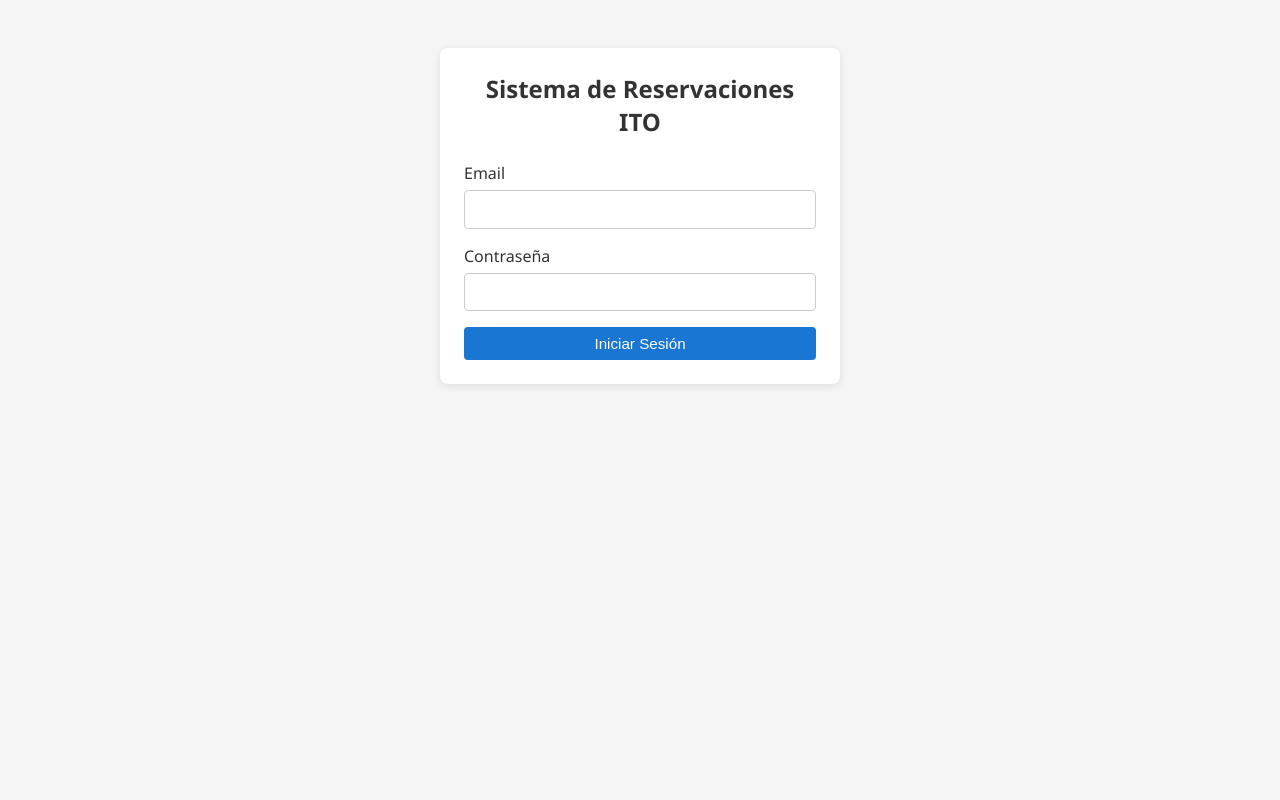
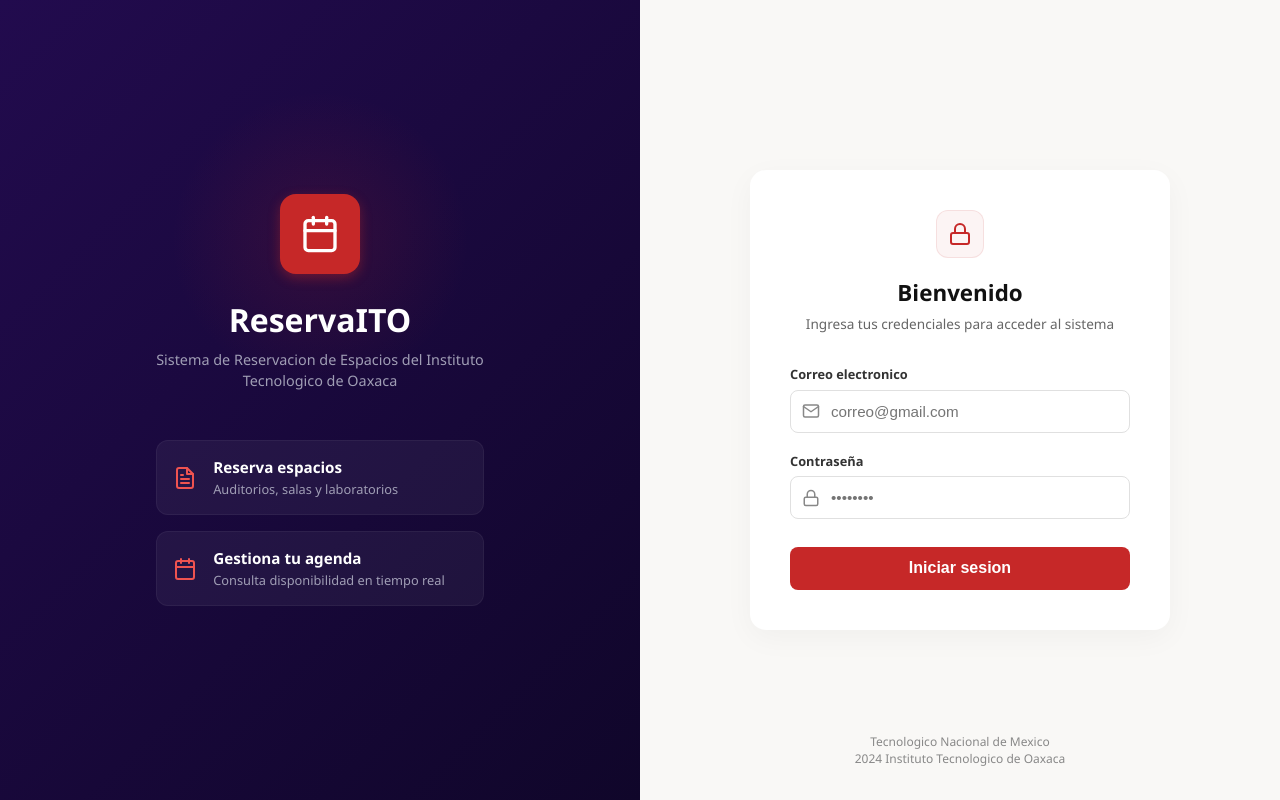
Before and after one commit to dev-deivis/sistema-reservaciones-ito, a React (Vite) app in the folder frontend/: page /login in a window 1280 px wide. Built offline with nearby package versions, Linux system fonts and the light colour scheme; the HTML template or start-up script is replaced by a standard one.

Commit message:
style(ui):rediseño de login

```diff
--- /dev/null
+++ b/frontend/src/pages/Login.css
@@ -0,0 +1,278 @@
+.login-container {
+  display: flex;
+  height: 100vh;
+  width: 100vw;
+  font-family: 'Segoe UI', Tahoma, Geneva, Verdana, sans-serif;
+}
+
+.login-left {
+  flex: 1;
+  background: linear-gradient(135deg, #220b4e 0%, #10062a 100%);
+  display: flex;
+  flex-direction: column;
+  justify-content: center;
+  align-items: center;
+  color: white;
+  padding: 2rem;
+  position: relative;
+  overflow: hidden;
+}
+
+/* Optional glow effect behind logo */
+.login-left::before {
+  content: '';
+  position: absolute;
+  top: 30%;
+  left: 50%;
+  transform: translate(-50%, -50%);
+  width: 300px;
+  height: 300px;
+  background: radial-gradient(circle, rgba(198, 40, 40, 0.15) 0%, rgba(0,0,0,0) 70%);
+  z-index: 0;
+}
+
+.left-content {
+  z-index: 1;
+  display: flex;
+  flex-direction: column;
+  align-items: center;
+  text-align: center;
+  max-width: 400px;
+}
+
+.logo-container {
+  background-color: #c62828;
+  width: 80px;
+  height: 80px;
+  border-radius: 16px;
+  display: flex;
+  justify-content: center;
+  align-items: center;
+  margin-bottom: 1.5rem;
+  box-shadow: 0 4px 12px rgba(198, 40, 40, 0.4);
+}
+
+.logo-container svg {
+  width: 40px;
+  height: 40px;
+  color: white;
+}
+
+.login-title {
+  font-size: 2rem;
+  font-weight: 700;
+  margin-bottom: 0.5rem;
+}
+
+.login-subtitle {
+  color: #a09eb5;
+  font-size: 0.9rem;
+  margin-bottom: 3rem;
+  line-height: 1.5;
+}
+
+.feature-cards {
+  display: flex;
+  flex-direction: column;
+  gap: 1rem;
+  width: 100%;
+}
+
+.feature-card {
+  background: rgba(255, 255, 255, 0.05);
+  border: 1px solid rgba(255, 255, 255, 0.05);
+  border-radius: 12px;
+  padding: 1rem;
+  display: flex;
+  align-items: center;
+  gap: 1rem;
+  text-align: left;
+  transition: background 0.3s;
+}
+
+.feature-card:hover {
+  background: rgba(255, 255, 255, 0.1);
+}
+
+.feature-icon {
+  color: #ef5350;
+  display: flex;
+  justify-content: center;
+  align-items: center;
+}
+
+.feature-icon svg {
+  width: 24px;
+  height: 24px;
+}
+
+.feature-text h4 {
+  font-size: 0.95rem;
+  margin: 0 0 0.2rem 0;
+  color: #fff;
+}
+
+.feature-text p {
+  font-size: 0.8rem;
+  margin: 0;
+  color: #a09eb5;
+}
+
+.login-right {
+  flex: 1;
+  background-color: #f9f8f6;
+  display: flex;
+  flex-direction: column;
+  justify-content: center;
+  align-items: center;
+  padding: 2rem;
+  position: relative;
+}
+
+.login-card {
+  background: white;
+  border-radius: 16px;
+  padding: 2.5rem;
+  width: 100%;
+  max-width: 420px;
+  box-shadow: 0 8px 30px rgba(0,0,0,0.04);
+  display: flex;
+  flex-direction: column;
+  align-items: center;
+}
+
+.lock-icon-container {
+  width: 48px;
+  height: 48px;
+  border-radius: 12px;
+  background-color: rgba(198, 40, 40, 0.05);
+  border: 1px solid rgba(198, 40, 40, 0.1);
+  display: flex;
+  justify-content: center;
+  align-items: center;
+  margin-bottom: 1.2rem;
+  color: #c62828;
+}
+
+.lock-icon-container svg {
+  width: 24px;
+  height: 24px;
+}
+
+.welcome-title {
+  font-size: 1.4rem;
+  font-weight: 700;
+  color: #111;
+  margin-bottom: 0.4rem;
+}
+
+.welcome-subtitle {
+  color: #666;
+  font-size: 0.85rem;
+  margin-bottom: 2rem;
+  text-align: center;
+}
+
+.login-form {
+  width: 100%;
+}
+
+.input-group {
+  margin-bottom: 1.2rem;
+}
+
+.input-group label {
+  display: block;
+  font-size: 0.8rem;
+  font-weight: 600;
+  color: #333;
+  margin-bottom: 0.4rem;
+}
+
+.input-wrapper {
+  position: relative;
+  display: flex;
+  align-items: center;
+}
+
+.input-icon {
+  position: absolute;
+  left: 12px;
+  color: #888;
+  display: flex;
+  justify-content: center;
+  align-items: center;
+}
+
+.input-icon svg {
+  width: 18px;
+  height: 18px;
+}
+
+.input-wrapper input {
+  width: 100%;
+  padding: 0.75rem 0.75rem 0.75rem 2.5rem;
+  border: 1px solid #e0e0e0;
+  border-radius: 8px;
+  font-size: 0.95rem;
+  outline: none;
+  transition: border-color 0.2s;
+  background: #fff;
+}
+
+.input-wrapper input:focus {
+  border-color: #c62828;
+}
+
+.login-button {
+  width: 100%;
+  padding: 0.8rem;
+  background-color: #c62828;
+  color: white;
+  border: none;
+  border-radius: 8px;
+  font-size: 1rem;
+  font-weight: 600;
+  cursor: pointer;
+  transition: background-color 0.2s;
+  margin-top: 0.5rem;
+}
+
+.login-button:hover {
+  background-color: #b71c1c;
+}
+
+.login-button:disabled {
+  background-color: #e57373;
+  cursor: not-allowed;
+}
+
+.login-footer {
+  position: absolute;
+  bottom: 2rem;
+  text-align: center;
+  color: #888;
+  font-size: 0.75rem;
+  line-height: 1.4;
+}
+
+.login-error {
+  color: #d32f2f;
+  font-size: 0.85rem;
+  margin-bottom: 1rem;
+  text-align: center;
+}
+
+@media (max-width: 800px) {
+  .login-container {
+    flex-direction: column;
+  }
+  .login-left, .login-right {
+    flex: none;
+    min-height: 50vh;
+  }
+  .login-footer {
+    position: static;
+    margin-top: 2rem;
+  }
+}
--- a/frontend/src/pages/Login.jsx
+++ b/frontend/src/pages/Login.jsx
@@ -2,6 +2,7 @@
 import { useNavigate } from 'react-router-dom';
 import api from '../api/axios';
 import { useAuth } from '../context/AuthContext';
+import './Login.css';
 
 const Login = () => {
   const [form, setForm] = useState({ email: '', password: '' });
@@ -26,33 +27,121 @@
   };
 
   return (
-    <div style={{ maxWidth: '400px', margin: '3rem auto' }}>
-      <div className="card">
-        <h2 style={{ marginBottom: '1.5rem', textAlign: 'center' }}>Sistema de Reservaciones ITO</h2>
-        <form onSubmit={handleSubmit}>
-          <div className="form-group">
-            <label>Email</label>
+    <div className="login-container">
+      {/* Left Side */}
+      <div className="login-left">
+        <div className="left-content">
+          <div className="logo-container">
+            <svg xmlns="http://www.w3.org/2000/svg" width="24" height="24" viewBox="0 0 24 24" fill="none" stroke="currentColor" strokeWidth="2" strokeLinecap="round" strokeLinejoin="round">
+              <rect x="3" y="4" width="18" height="18" rx="2" ry="2"></rect>
+              <line x1="16" y1="2" x2="16" y2="6"></line>
+              <line x1="8" y1="2" x2="8" y2="6"></line>
+              <line x1="3" y1="10" x2="21" y2="10"></line>
+            </svg>
+          </div>
+          <h1 className="login-title">ReservaITO</h1>
+          <p className="login-subtitle">
+            Sistema de Reservacion de Espacios del Instituto<br />Tecnologico de Oaxaca
+          </p>
+
+          <div className="feature-cards">
+            <div className="feature-card">
+              <div className="feature-icon">
+                <svg xmlns="http://www.w3.org/2000/svg" width="24" height="24" viewBox="0 0 24 24" fill="none" stroke="currentColor" strokeWidth="2" strokeLinecap="round" strokeLinejoin="round">
+                  <path d="M14 2H6a2 2 0 0 0-2 2v16a2 2 0 0 0 2 2h12a2 2 0 0 0 2-2V8z"></path>
+                  <polyline points="14 2 14 8 20 8"></polyline>
+                  <line x1="16" y1="13" x2="8" y2="13"></line>
+                  <line x1="16" y1="17" x2="8" y2="17"></line>
+                  <polyline points="10 9 9 9 8 9"></polyline>
+                </svg>
+              </div>
+              <div className="feature-text">
+                <h4>Reserva espacios</h4>
+                <p>Auditorios, salas y laboratorios</p>
+              </div>
+            </div>
+
+            <div className="feature-card">
+              <div className="feature-icon">
+                <svg xmlns="http://www.w3.org/2000/svg" width="24" height="24" viewBox="0 0 24 24" fill="none" stroke="currentColor" strokeWidth="2" strokeLinecap="round" strokeLinejoin="round">
+                  <rect x="3" y="4" width="18" height="18" rx="2" ry="2"></rect>
+                  <line x1="16" y1="2" x2="16" y2="6"></line>
+                  <line x1="8" y1="2" x2="8" y2="6"></line>
+                  <line x1="3" y1="10" x2="21" y2="10"></line>
+                </svg>
+              </div>
+              <div className="feature-text">
+                <h4>Gestiona tu agenda</h4>
+                <p>Consulta disponibilidad en tiempo real</p>
+              </div>
+            </div>
+          </div>
+        </div>
+      </div>
+
+      {/* Right Side */}
+      <div className="login-right">
+        <div className="login-card">
+          <div className="lock-icon-container">
+            <svg xmlns="http://www.w3.org/2000/svg" width="24" height="24" viewBox="0 0 24 24" fill="none" stroke="currentColor" strokeWidth="2" strokeLinecap="round" strokeLinejoin="round">
+              <rect x="3" y="11" width="18" height="11" rx="2" ry="2"></rect>
+              <path d="M7 11V7a5 5 0 0 1 10 0v4"></path>
+            </svg>
+          </div>
+
+          <h2 className="welcome-title">Bienvenido</h2>
+          <p className="welcome-subtitle">Ingresa tus credenciales para acceder al sistema</p>
+
+          <form className="login-form" onSubmit={handleSubmit}>
+            <div className="input-group">
+              <label>Correo electronico</label>
+              <div className="input-wrapper">
+                <div className="input-icon">
+                  <svg xmlns="http://www.w3.org/2000/svg" width="24" height="24" viewBox="0 0 24 24" fill="none" stroke="currentColor" strokeWidth="2" strokeLinecap="round" strokeLinejoin="round">
+                    <path d="M4 4h16c1.1 0 2 .9 2 2v12c0 1.1-.9 2-2 2H4c-1.1 0-2-.9-2-2V6c0-1.1.9-2 2-2z"></path>
+                    <polyline points="22,6 12,13 2,6"></polyline>
+                  </svg>
+                </div>
                 <input
                   type="email"
+                  placeholder="correo@gmail.com"
                   value={form.email}
                   onChange={(e) => setForm({ ...form, email: e.target.value })}
                   required
                 />
               </div>
-          <div className="form-group">
+            </div>
+
+            <div className="input-group">
               <label>Contraseña</label>
+              <div className="input-wrapper">
+                <div className="input-icon">
+                  <svg xmlns="http://www.w3.org/2000/svg" width="24" height="24" viewBox="0 0 24 24" fill="none" stroke="currentColor" strokeWidth="2" strokeLinecap="round" strokeLinejoin="round">
+                    <rect x="3" y="11" width="18" height="11" rx="2" ry="2"></rect>
+                    <path d="M7 11V7a5 5 0 0 1 10 0v4"></path>
+                  </svg>
+                </div>
                 <input
                   type="password"
+                  placeholder="••••••••"
                   value={form.password}
                   onChange={(e) => setForm({ ...form, password: e.target.value })}
                   required
                 />
               </div>
-          {error && <p className="error-message">{error}</p>}
-          <button className="btn btn-primary" type="submit" disabled={cargando} style={{ width: '100%' }}>
-            {cargando ? 'Cargando...' : 'Iniciar Sesión'}
+            </div>
+
+            {error && <div className="login-error">{error}</div>}
+
+            <button className="login-button" type="submit" disabled={cargando}>
+              {cargando ? 'Cargando...' : 'Iniciar sesion'}
             </button>
           </form>
+        </div>
+
+        <div className="login-footer">
+          <p>Tecnologico Nacional de Mexico<br />2024 Instituto Tecnologico de Oaxaca</p>
+        </div>
       </div>
     </div>
   );
```
Lines whose indentation alone changed are shown as unchanged.
